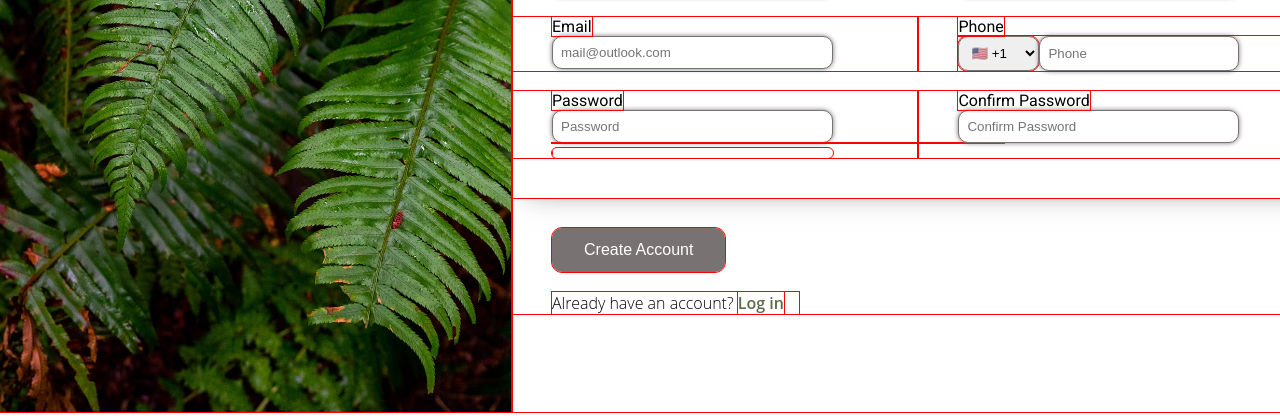
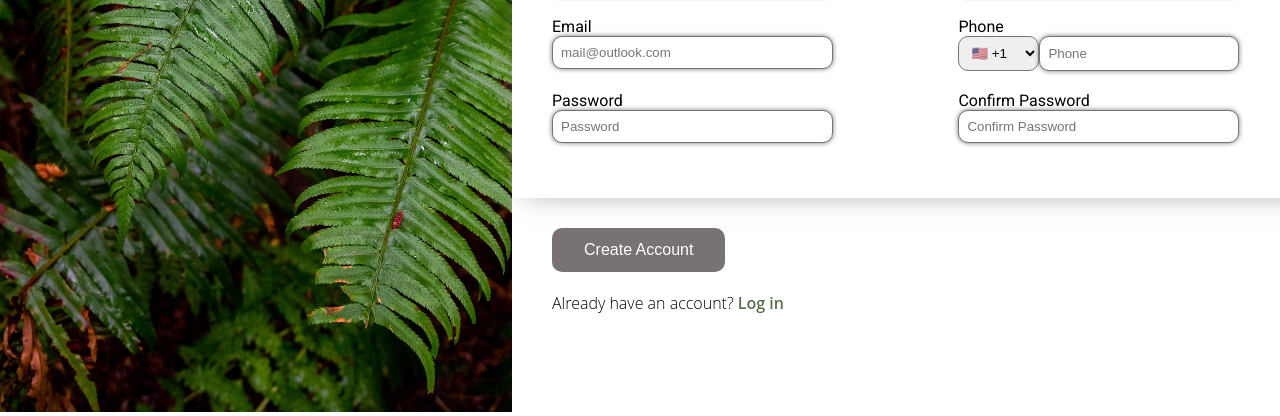
Before and after one commit to Tifa004/Form, a plain HTML site: page index.html in a window 1280 px wide. Shown: the part 388-804 px from the top of the page. Drawn offline with Linux system fonts and the light colour scheme.

Commit message:
Update styles.css

```diff
--- a/styles.css
+++ b/styles.css
@@ -8,9 +8,7 @@
 *{
     margin: 0;
     box-sizing: border-box;
-    * {
-  outline: 1px solid red; /* Highlights boundaries of every element */
-}
+
 
 }
 
```
